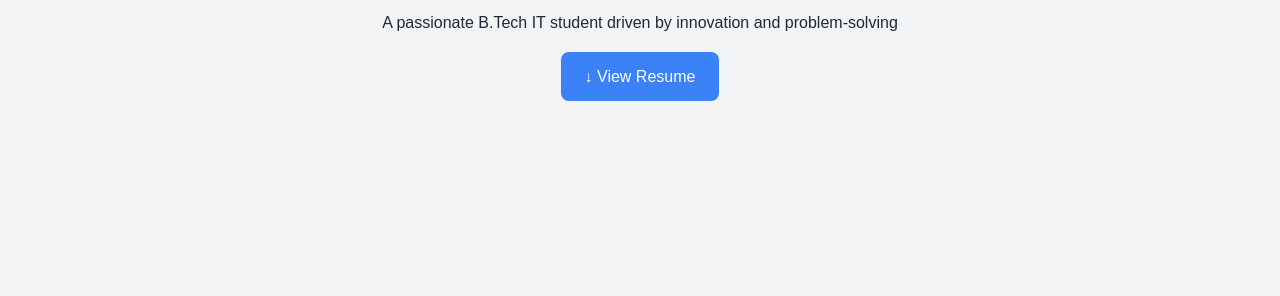
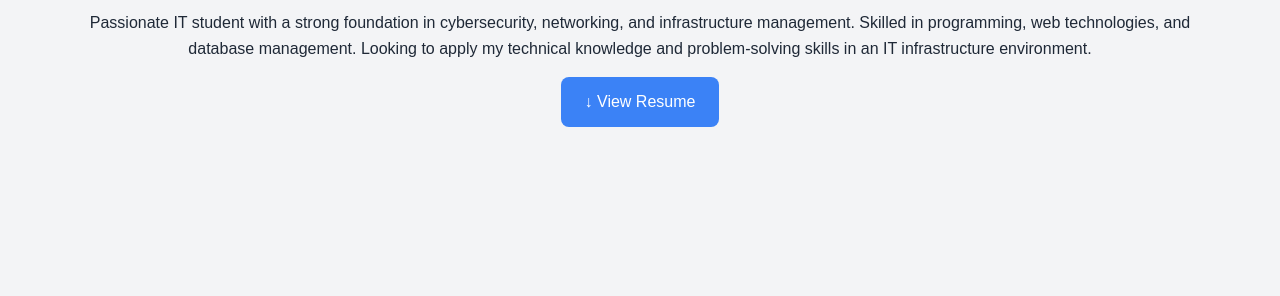
Before and after one commit to Parth-Kothari-09/Portfolio, a plain HTML site: page index.html in a window 1280 px wide. Shown: the part 504-800 px from the top of the page. Drawn offline with Linux system fonts and the light colour scheme.

Commit message:
Update index.html

```diff
--- a/index.html
+++ b/index.html
@@ -23,7 +23,9 @@
     <section id="home" class="active-section">
         <img src="images/img.jpg" alt="Parth Kothari">
         <h2>Hi, I'm Parth Kothari</h2>
-        <p>A passionate B.Tech IT student driven by innovation and problem-solving</p>
+        <p>Passionate IT student with a strong foundation in cybersecurity, networking, and infrastructure management. Skilled in
+programming, web technologies, and database management. Looking to apply my technical knowledge and problem-solving
+skills in an IT infrastructure environment.</p>
         <a href="Portfolio/Parth Kothari_Resume.pdf" download class="download-btn">↓ View Resume</a>
     </section>
 
```
